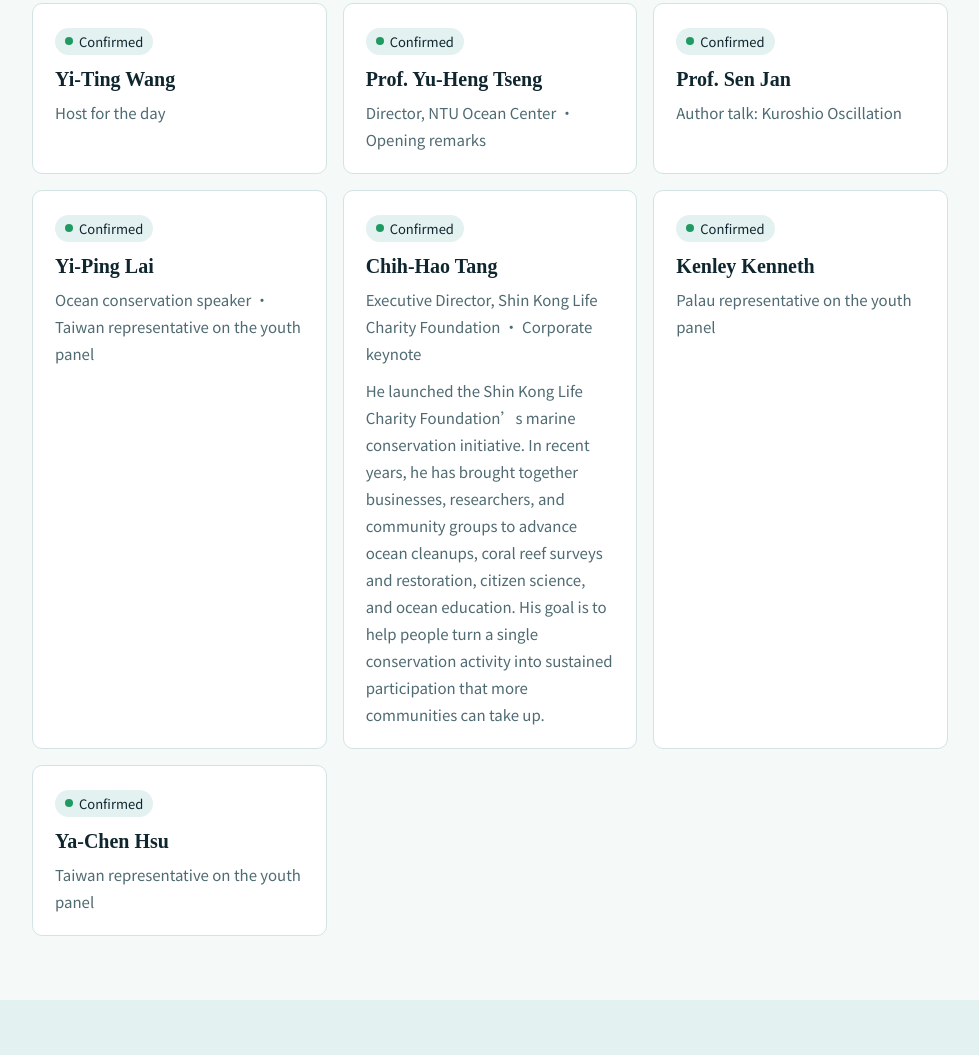
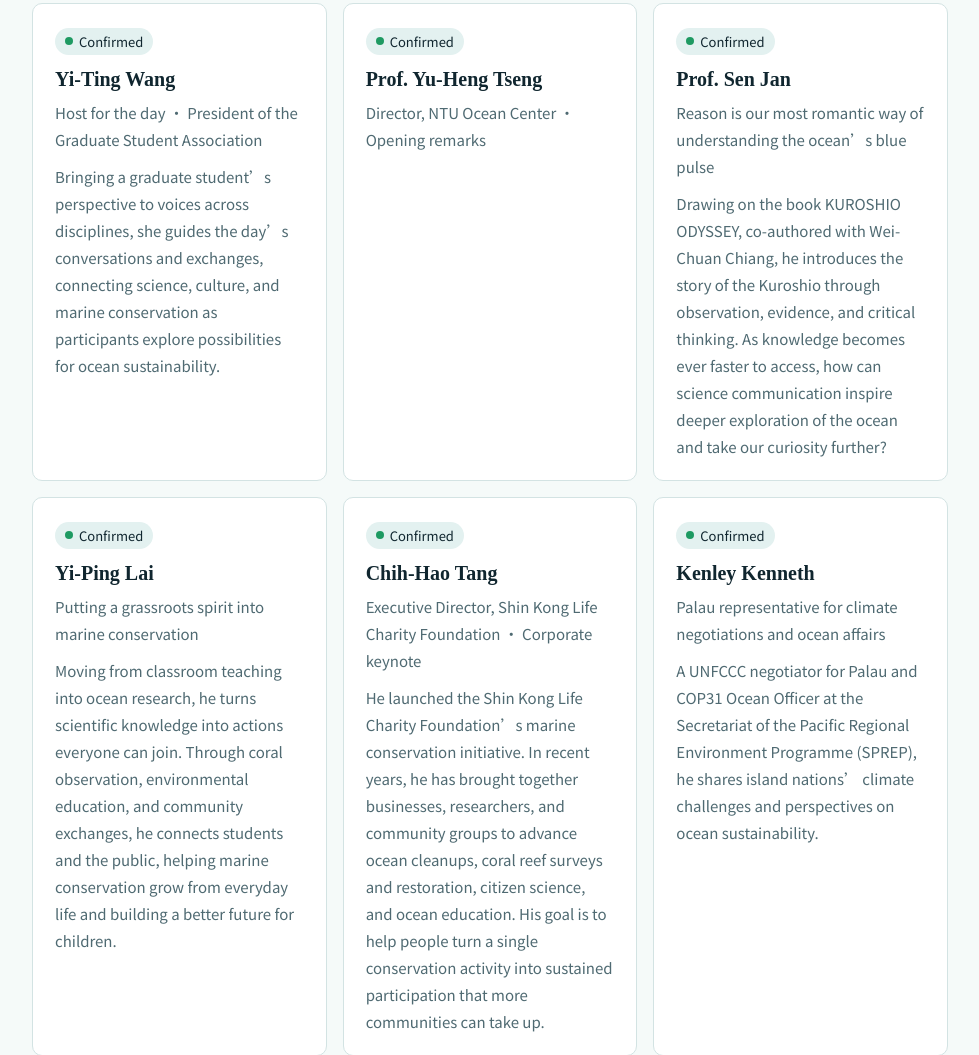
Before and after one commit to pingpingteacher/ocean-forum-2026, a plain HTML site: page index.html in a window 1280 px wide. Shown: the part 3199-4254 px from the top of the page, without its empty margins (150-1129 px from the left). Drawn offline with Linux system fonts and the light colour scheme.

Commit message:
Add files via upload

```diff
--- a/index.html
+++ b/index.html
@@ -207,7 +207,7 @@ const STR = {
 const AGENDA = [
  {t:"09:30–10:00", h:["報到入場","Check-in"], p:["簽到、領取資料、參觀海報。","Sign in, pick up materials, browse the posters."]},
  {t:"10:00–10:15", h:["開場與致詞","Opening and welcome"], p:["主持人王意婷介紹全天流程；臺大海洋中心主任曾于恒老師致詞，接著大合照。","Host Yi-Ting Wang introduces the day; Prof. Yu-Heng Tseng, Director of the NTU Ocean Center, gives opening remarks, followed by a group photo."], big:1},
- {t:"10:15–11:45", h:["《黑潮震盪》作者講座","Author talk: Kuroshio Oscillation"], p:["詹森老師介紹與江偉全合著的海洋科普作品。議題：當科學普及淪為知識速食，我們得到的只是速成的盲點，而非深度的海洋。現場有問答與抽獎（海洋書籍 3 本及獎品）。","Prof. Sen Jan presents the popular ocean-science book he co-wrote with Wei-Chuan Chiang. Theme: when science outreach becomes fast food, we gain quick blind spots rather than a deep understanding of the ocean. Includes Q&A and a prize draw (3 ocean books and other gifts)."], big:1, s:"ok"},
+ {t:"10:15–11:45", h:["《黑潮震盪》作者講座","Author talk: KUROSHIO ODYSSEY"], p:["詹森老師介紹與江偉全合著的海洋科普作品。議題：當科學普及淪為知識速食，我們得到的只是速成的盲點，而非深度的海洋。現場有問答與抽獎（海洋書籍 3 本及獎品）。","Prof. Sen Jan presents the popular ocean-science book he co-wrote with Wei-Chuan Chiang. Theme: when science outreach becomes fast food, we gain quick blind spots rather than a deep understanding of the ocean. Includes Q&A and a prize draw (3 ocean books and other gifts)."], big:1, s:"ok"},
  {t:"11:45–12:15", h:["Q&A、茶敘與簽書","Q&A, tea and book signing"], p:["向作者提問，書籍展示與簽書交流。","Ask the author questions, browse the books and get them signed."]},
  {t:"12:15–13:10", h:["午餐與休息","Lunch and break"], p:["主辦單位提供午餐，報名時請選擇葷食或素食。","Lunch is provided. Please choose meat or vegetarian when you register."], rest:1},
  {t:"13:10–14:00", h:["海洋保育實例分享：草根精神的海洋保育","Ocean conservation in practice: grassroots spirit"], p:["賴以平老師（2025 未來教育台灣 100 得獎老師）以照片帶大家看海洋保育的現場。","Teacher Yi-Ping Lai (2025 Future Education Taiwan 100 awardee) shares photos from the field of ocean conservation."], big:1},
@@ -218,10 +218,34 @@ const AGENDA = [
 ];
 
 const PEOPLE = [
- {n:["王意婷","Yi-Ting Wang"], r:["全天主持人","Host for the day"], s:"ok"},
+ {
+   n:["王意婷","Yi-Ting Wang"],
+   r:["全天主持人・研究生學生會會長","Host for the day · President of the Graduate Student Association"],
+   bio:[
+     "以研究生的視角串連不同領域的聲音，引領全天對談與交流，讓科學、文化與海洋保育的觀點相互激盪，陪伴參與者一起探索海洋永續的可能。",
+     "Bringing a graduate student’s perspective to voices across disciplines, she guides the day’s conversations and exchanges, connecting science, culture, and marine conservation as participants explore possibilities for ocean sustainability."
+   ],
+   s:"ok"
+ },
  {n:["曾于恒 老師","Prof. Yu-Heng Tseng"], r:["臺大海洋中心主任・開場致詞","Director, NTU Ocean Center · Opening remarks"], s:"ok"},
- {n:["詹森 老師","Prof. Sen Jan"], r:["《黑潮震盪》作者講座","Author talk: Kuroshio Oscillation"], s:"ok"},
- {n:["賴以平 老師","Yi-Ping Lai"], r:["海洋保育實例分享・台帛青年永續座談臺灣代表","Ocean conservation speaker · Taiwan representative on the youth panel"], s:"ok"},
+ {
+   n:["詹森 教授","Prof. Sen Jan"],
+   r:["理性，是我們理解藍色脈動最浪漫的方式","Reason is our most romantic way of understanding the ocean’s blue pulse"],
+   bio:[
+     "從與江偉全合著的《黑潮震盪：從臺灣東岸啟航的北太平洋時空之旅》出發，帶我們走進黑潮的故事，以觀察、證據與思辨，理解海洋的藍色脈動。當知識愈來愈容易快速取得，如何讓科普成為深入探索海洋的起點，讓好奇走得更遠？",
+     "Drawing on the book KUROSHIO ODYSSEY, co-authored with Wei-Chuan Chiang, he introduces the story of the Kuroshio through observation, evidence, and critical thinking. As knowledge becomes ever faster to access, how can science communication inspire deeper exploration of the ocean and take our curiosity further?"
+   ],
+   s:"ok"
+ },
+ {
+   n:["賴以平 老師","Yi-Ping Lai"],
+   r:["用草根精神，投入海洋保育實踐","Putting a grassroots spirit into marine conservation"],
+   bio:[
+     "從教育現場走進海洋研究，將科學知識轉化為人人都能參與的行動。透過珊瑚觀察、環境教育與社群交流，串連學生與大眾，讓海洋保育從生活出發，一點一滴累積改變，把更好的未來留給孩子。",
+     "Moving from classroom teaching into ocean research, he turns scientific knowledge into actions everyone can join. Through coral observation, environmental education, and community exchanges, he connects students and the public, helping marine conservation grow from everyday life and building a better future for children."
+   ],
+   s:"ok"
+ },
  {
    n:["唐志豪 執行長","Chih-Hao Tang"],
    r:["新光人壽慈善基金會・指標企業主題講座","Executive Director, Shin Kong Life Charity Foundation · Corporate keynote"],
@@ -231,15 +255,31 @@ const PEOPLE = [
    ],
    s:"ok"
  },
- {n:["Kenley Kenneth","Kenley Kenneth"], r:["台帛青年永續座談帛琉代表","Palau representative on the youth panel"], s:"ok"},
- {n:["許雅貞","Ya-Chen Hsu"], r:["台帛青年永續座談臺灣代表","Taiwan representative on the youth panel"], s:"ok"}
+ {
+   n:["Kenley Kenneth（盧恩立）","Kenley Kenneth"],
+   r:["帛琉氣候談判與海洋事務代表","Palau representative for climate negotiations and ocean affairs"],
+   bio:[
+     "帛琉《聯合國氣候變化綱要公約》（UNFCCC）談判代表、南太平洋區域環境計畫（SPREP）COP31 海洋官員，分享島嶼國家的氣候挑戰與海洋永續觀點。",
+     "A UNFCCC negotiator for Palau and COP31 Ocean Officer at the Secretariat of the Pacific Regional Environment Programme (SPREP), he shares island nations’ climate challenges and perspectives on ocean sustainability."
+   ],
+   s:"ok"
+ },
+ {
+   n:["許雅貞","Ya-Chen Hsu"],
+   r:["臺灣青年代表‧臺大海洋所系學會","Taiwan youth representative · NTU Institute of Oceanography Student Association"],
+   bio:[
+     "從海洋科學的學習與青年參與出發，分享臺灣青年對海洋永續的關注，與國際夥伴交流，探索跨文化合作與實踐的可能。",
+     "Drawing on her studies in ocean science and youth participation, she shares Taiwanese young people’s concerns for ocean sustainability and exchanges ideas with international partners to explore cross-cultural cooperation and action."
+   ],
+   s:"ok"
+ }
 ];
 
 const NEWS = [
  {d:"2026-11-11", t:["場地與講者皆已確認，下午議程已更新。","The venue and speakers are confirmed, and the afternoon program has been updated."]},
  {d:"2026-11-03", t:["個人與團體報名皆已開放。","Individual and group registration are now open."]},
  {d:"2026-11-03", t:["報名完全免費，提供午餐，現場有抽獎禮物。","Registration is completely free, with lunch and prize draws on site."]},
- {d:"2026-11-03", t:["曾于恒老師（臺大海洋中心主任）與詹森老師（《黑潮震盪》作者）確認出席。","Prof. Yu-Heng Tseng (Director, NTU Ocean Center) and Prof. Sen Jan (author of Kuroshio Oscillation) have confirmed."]}
+ {d:"2026-11-03", t:["曾于恒老師（臺大海洋中心主任）與詹森老師（《黑潮震盪》作者）確認出席。","Prof. Yu-Heng Tseng (Director, NTU Ocean Center) and Prof. Sen Jan (author of KUROSHIO ODYSSEY) have confirmed."]}
 ];
 
 const FAQ = [
```
